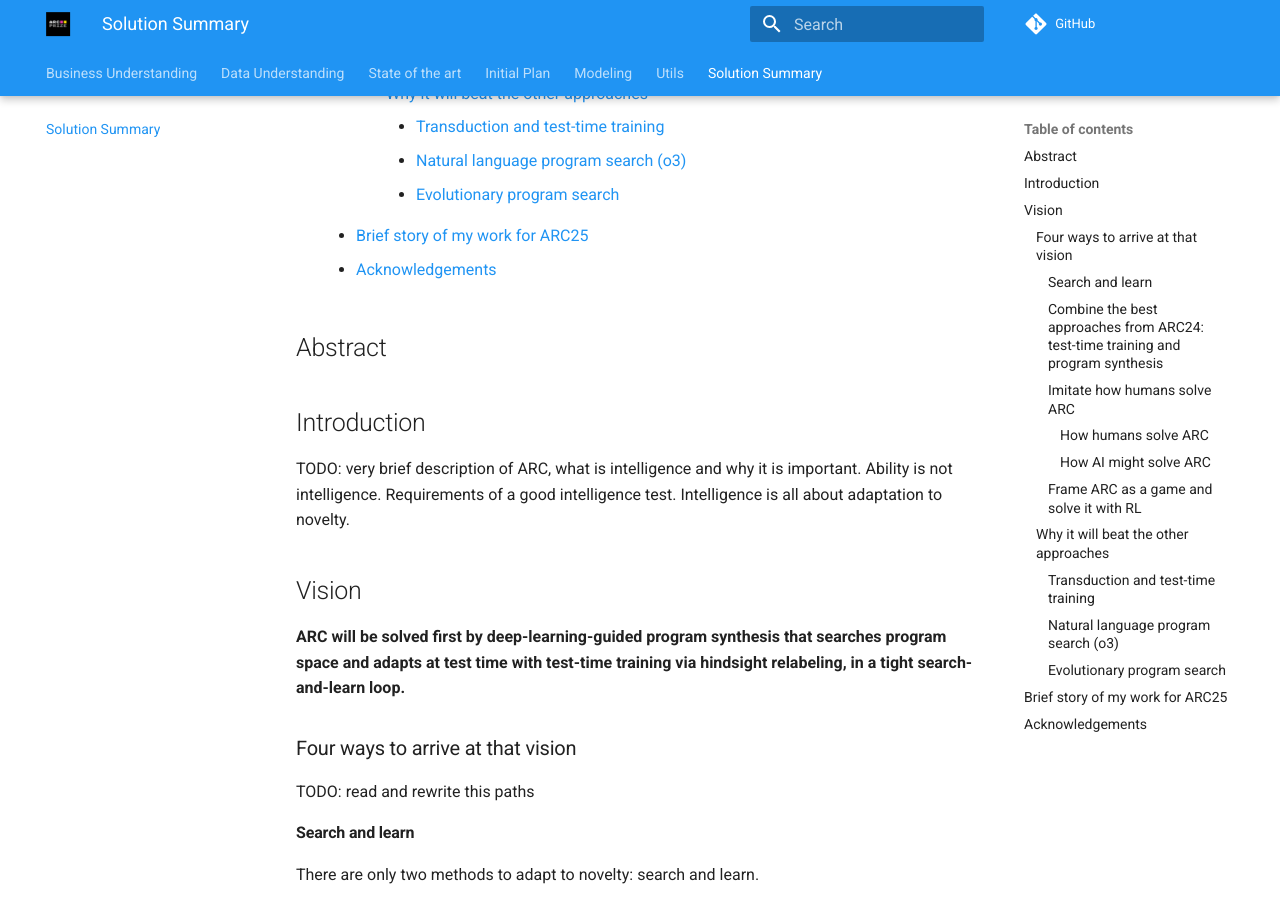
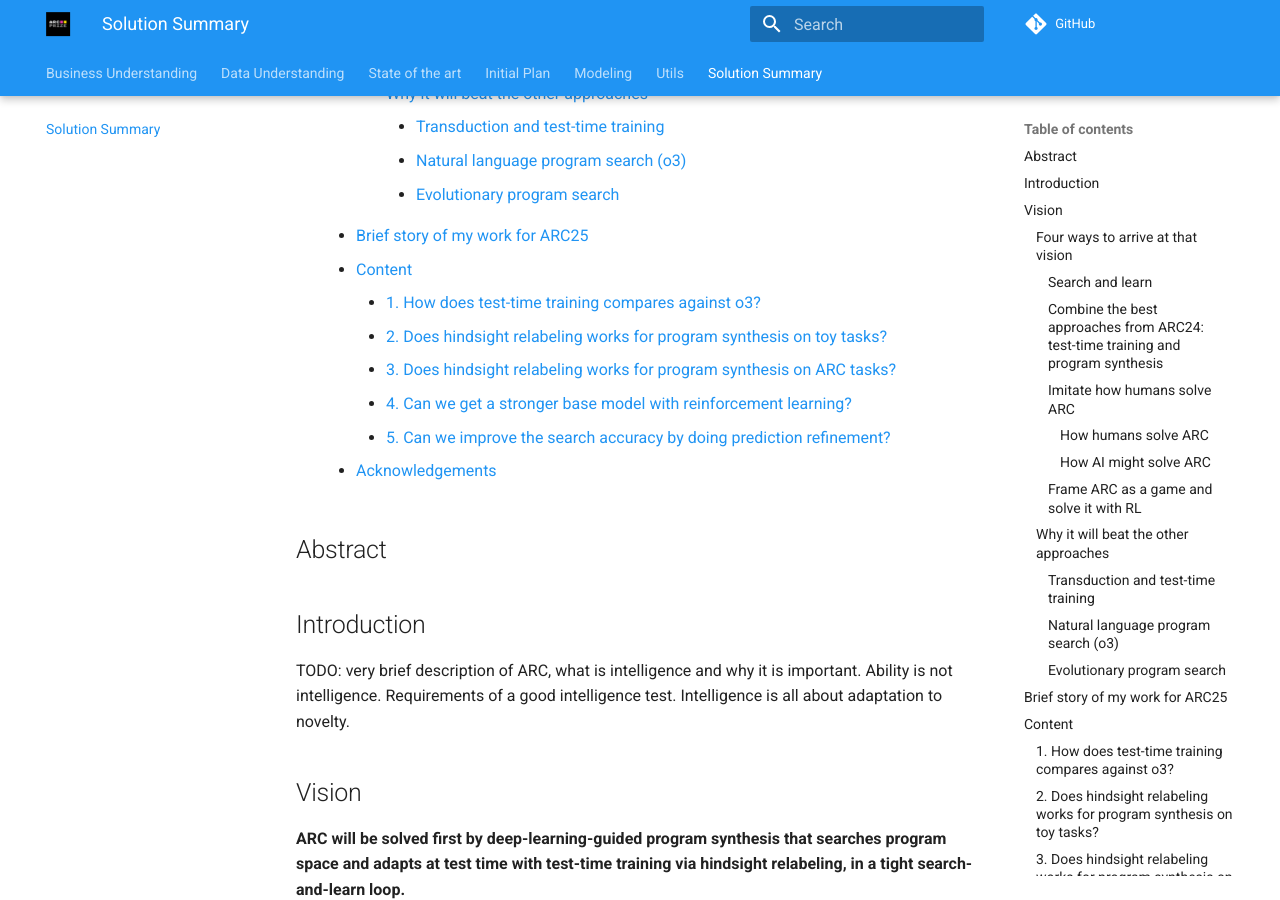
Before and after one commit to ironbar/arc25, an MkDocs documentation site: the page built from docs/05_Solution_Summary.md, in a window 1280 px wide and 900 px high, scrolled down 542 px. Built offline with MkDocs 1.6.1 and Material for MkDocs 9.7.7, drawn with Linux system fonts in a browser that asks for light colours; comment, search, counter and statistics services are not loaded; some of the changed text lies outside the part shown.

Commit message:
added content sections

```diff
--- a/docs/05_Solution_Summary.md
+++ b/docs/05_Solution_Summary.md
@@ -24,6 +24,12 @@
       - [Natural language program search (o3)](#natural-language-program-search-o3)
       - [Evolutionary program search](#evolutionary-program-search)
   - [Brief story of my work for ARC25](#brief-story-of-my-work-for-arc25)
+  - [Content](#content)
+    - [1. How does test-time training compares against o3?](#1-how-does-test-time-training-compares-against-o3)
+    - [2. Does hindsight relabeling works for program synthesis on toy tasks?](#2-does-hindsight-relabeling-works-for-program-synthesis-on-toy-tasks)
+    - [3. Does hindsight relabeling works for program synthesis on ARC tasks?](#3-does-hindsight-relabeling-works-for-program-synthesis-on-arc-tasks)
+    - [4. Can we get a stronger base model with reinforcement learning?](#4-can-we-get-a-stronger-base-model-with-reinforcement-learning)
+    - [5. Can we improve the search accuracy by doing prediction refinement?](#5-can-we-improve-the-search-accuracy-by-doing-prediction-refinement)
   - [Acknowledgements](#acknowledgements)
 
 <!-- /code_chunk_output -->
@@ -183,4 +189,16 @@
 
 In essence the BARC model is not strong enough and doesn't know how to refine its predictions.
 
+## Content
+
+### 1. How does test-time training compares against o3?
+
+### 2. Does hindsight relabeling works for program synthesis on toy tasks?
+
+### 3. Does hindsight relabeling works for program synthesis on ARC tasks?
+
+### 4. Can we get a stronger base model with reinforcement learning?
+
+### 5. Can we improve the search accuracy by doing prediction refinement?
+
 ## Acknowledgements
```
